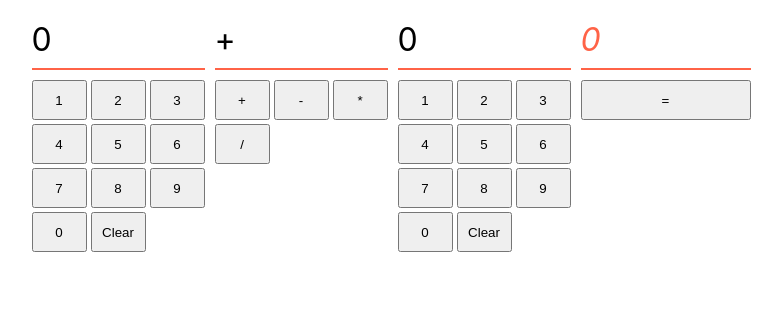
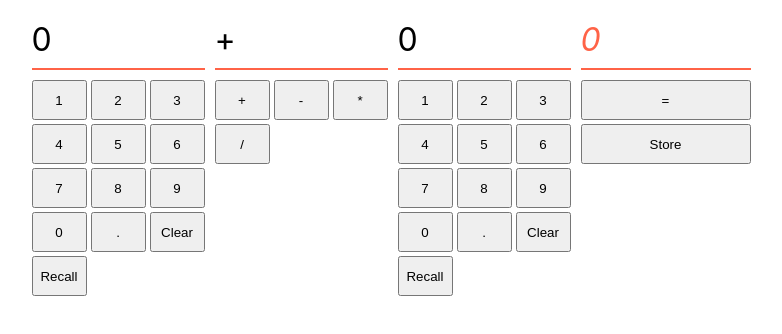
Before and after one commit to boolean-uk/react-state-calculator, a React (Create React App) app: page / in a window 1280 px wide. Shown: the top 334 px of the page, without its empty margins (249-1031 px from the left). Built offline with nearby package versions, Linux system fonts and the light colour scheme.

Commit message:
finished all extensions, reviewed by shahzad

```diff
--- a/src/App.css
+++ b/src/App.css
@@ -28,6 +28,12 @@ html {
   min-width: 170px;
 }
 
+.actions {
+  display: grid;
+  grid-auto-rows: 40px;
+  gap: 4px;
+}
+
 .numbers {
   display: grid;
   grid-template-columns: repeat(3, 55px);
@@ -39,9 +45,11 @@ html {
 .answer {
   color:tomato;
   font-style: italic;
+
 }
 
 .answer button {
   width: 100%;
   height: 40px;
+
 }
--- a/src/App.js
+++ b/src/App.js
@@ -1,3 +1,4 @@
+/* eslint-disable default-case */
 import "./App.css"
 import {useState, React} from "react"
 
@@ -7,6 +8,7 @@ function App() {
   const [operator, setOperator] = useState('+')
   const [numTwo, setNumTwo] = useState(0)
   const [answer, setAnswer] = useState(0)
+  const [storeValue, setStoreValue] = useState(0)
 
   const updatePanelOne = (input) => {
     return (numOne === 0 ? setNumOne(input) : setNumOne('' + numOne + input))
@@ -14,6 +16,30 @@ function App() {
   const updatePanelTwo = (input) => {
     return (numTwo === 0 ? setNumTwo(input) : setNumTwo('' + numTwo + input))
   }
+
+  const addDecimal = (panel) => {
+    if (!String(panel).includes('.') && panel === numOne) {
+      updatePanelOne('.')
+    }
+    if (!String(panel).includes('.') && panel === numTwo) {
+      updatePanelTwo('.')
+    }
+  }
+
+  const roundToTwo = (number) => +(Math.round(number + "e+2")  + "e-2")
+
+  const calculate = (numOne, operator, numTwo) => {
+    switch (operator) {
+      case '+':
+        return Number(numOne) + Number(numTwo)
+      case '-':
+        return Number(numOne) - Number(numTwo)
+      case '*':
+        return Number(numOne) * Number(numTwo)
+      case '/':
+        return Number(numOne) / Number(numTwo)
+  }
+}
 
   return (
     <div className="calculator">
@@ -30,7 +56,9 @@ function App() {
             <button onClick={() => updatePanelOne(8)}>8</button>
             <button onClick={() => updatePanelOne(9)}>9</button>
             <button onClick={() => updatePanelOne(0)}>0</button>
+            <button onClick={() => addDecimal(numOne)}>.</button>
             <button onClick={() => setNumOne(0)}>Clear</button>
+            <button onClick={() => setNumOne(storeValue)}>Recall</button>
           </div>
         </div>
 
@@ -57,13 +85,16 @@ function App() {
             <button onClick={() => updatePanelTwo(8)}>8</button>
             <button onClick={() => updatePanelTwo(9)}>9</button>
             <button onClick={() => updatePanelTwo(0)}>0</button>
+            <button onClick={() => addDecimal(numTwo)}>.</button>
             <button onClick={() => setNumTwo(0)}>Clear</button>
+            <button onClick={() => setNumTwo(storeValue)}>Recall</button>
           </div>
         </div>
         <div className="panel answer">
           <p>{answer}</p>
-          <div>
-            <button onClick={() => setAnswer(Number(eval(numOne + operator + numTwo)).toFixed(2))}>=</button>
+          <div className="actions">
+            <button onClick={() => setAnswer(roundToTwo((calculate(numOne, operator, numTwo))))}>=</button>
+            <button onClick={() => {setStoreValue(answer); setAnswer(0)}}>Store</button>
           </div>
         </div>
     </div>
```
